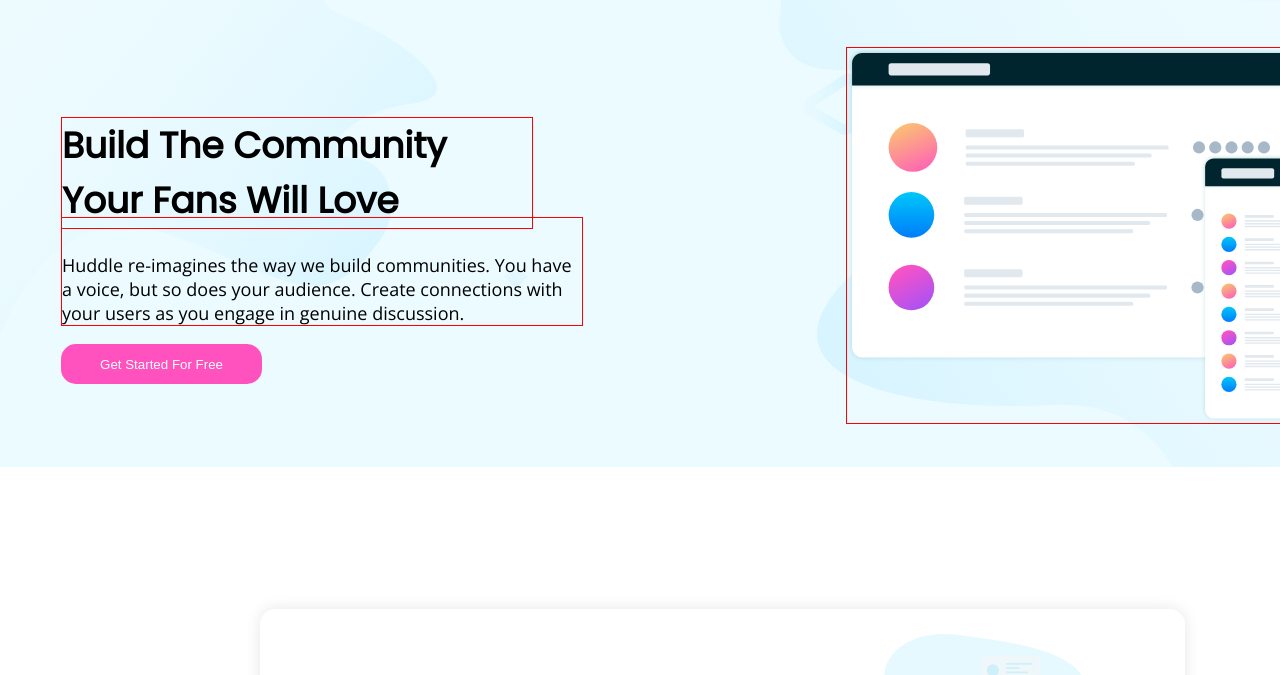
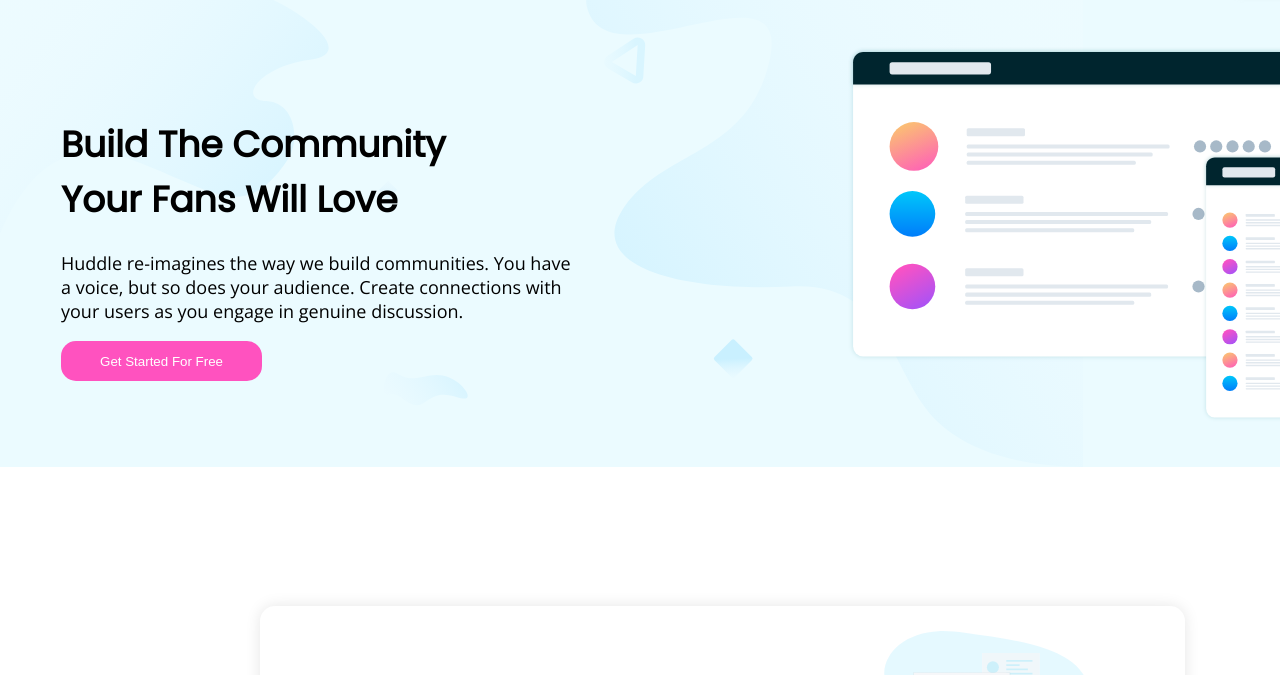
Before and after one commit to SJellen/huddleLP, a plain HTML site: page index.html in a window 1280 px wide. Shown: the part 73-748 px from the top of the page. Drawn offline with nearby package versions, Linux system fonts and the light colour scheme.

Commit message:
working on bottom

```diff
--- a/style.scss
+++ b/style.scss
@@ -1,7 +1,7 @@
 
 body {
-    padding: 0;
-    margin: 0;
+    padding: 0 auto;
+    margin: 0 auto;
     width: 1440px;
     font-size: 18px;
     font-family: 'Open Sans', sans-serif;
@@ -10,6 +10,8 @@ body {
 .header {
     background-image: url(./images/bg-hero-desktop.svg);
     background-color: hsl(193, 100%, 96%);
+    background-size: contain;
+    background-repeat: no-repeat;
     height: 540px;
     .logo1 {
        margin-top: 40px;
@@ -36,13 +38,11 @@ body {
       float: right;
       margin-top: -170px;
       margin-right: 67px;
-      border: 1px solid red;
     }
 
 
     h1 {
         width: 470px;
-        border: 1px solid red;
         float: left;
         margin-left: 61px;
         margin-top: -100px;
@@ -52,7 +52,6 @@ body {
     }
     .description {
         width: 520px;
-        border: 1px solid red;
         margin-top: -250px;
         margin-left: 61px;
     }
@@ -177,7 +176,8 @@ body {
         h1 {
             font-size: x-large;
             margin-left: 105px;
-            padding-top: 55px;
+            padding-top: 45px;
+
         }
         #button3 {
             color: white;
```
Also changed, not shown: style.css, 1 other file.
